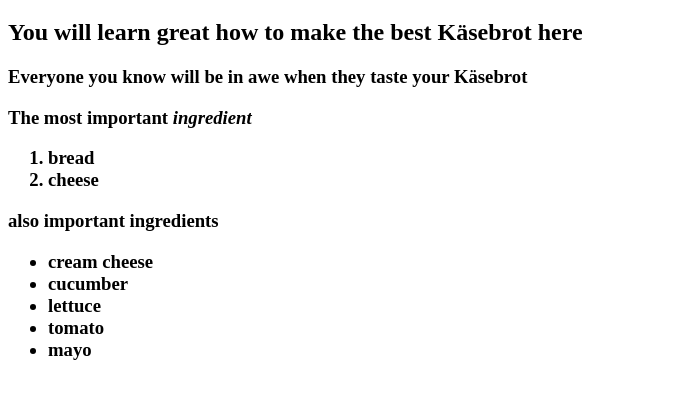
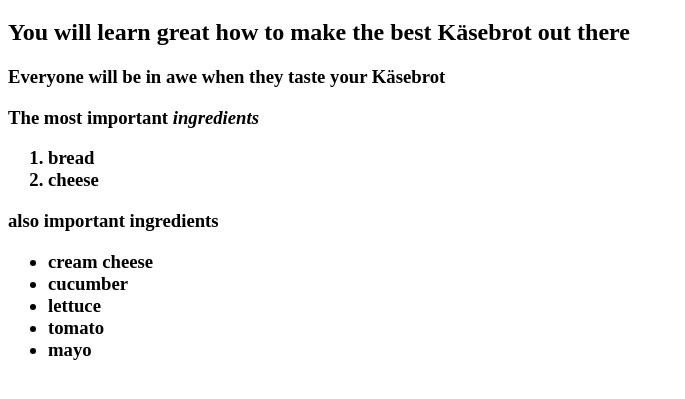
Before and after one commit to efilt89/git_test, a plain HTML site: page index.html in a window 1280 px wide. Shown: the part 61-460 px from the top of the page, without its empty margins (0-685 px from the left). Drawn offline with Linux system fonts and the light colour scheme.

Commit message:
index.html

```diff
--- a/index.html
+++ b/index.html
@@ -6,9 +6,9 @@
     </head>
     <body>
         <h1>Welcome to the best food course you know!</h1>
-        <h2>You will learn great how to make the best Käsebrot here</h2>
-        <h3>Everyone you know will be in awe when they taste your Käsebrot</3>
-            <p>The <strong>most important</strong> <em>ingredient</em></p>
+        <h2>You will learn great how to make the best Käsebrot out there</h2>
+        <h3>Everyone will be in awe when they taste your Käsebrot</3>
+            <p>The <strong>most important</strong> <em>ingredients</em></p>
             <ol>
                 <li>bread</li>
                 <li>cheese</li>
```
